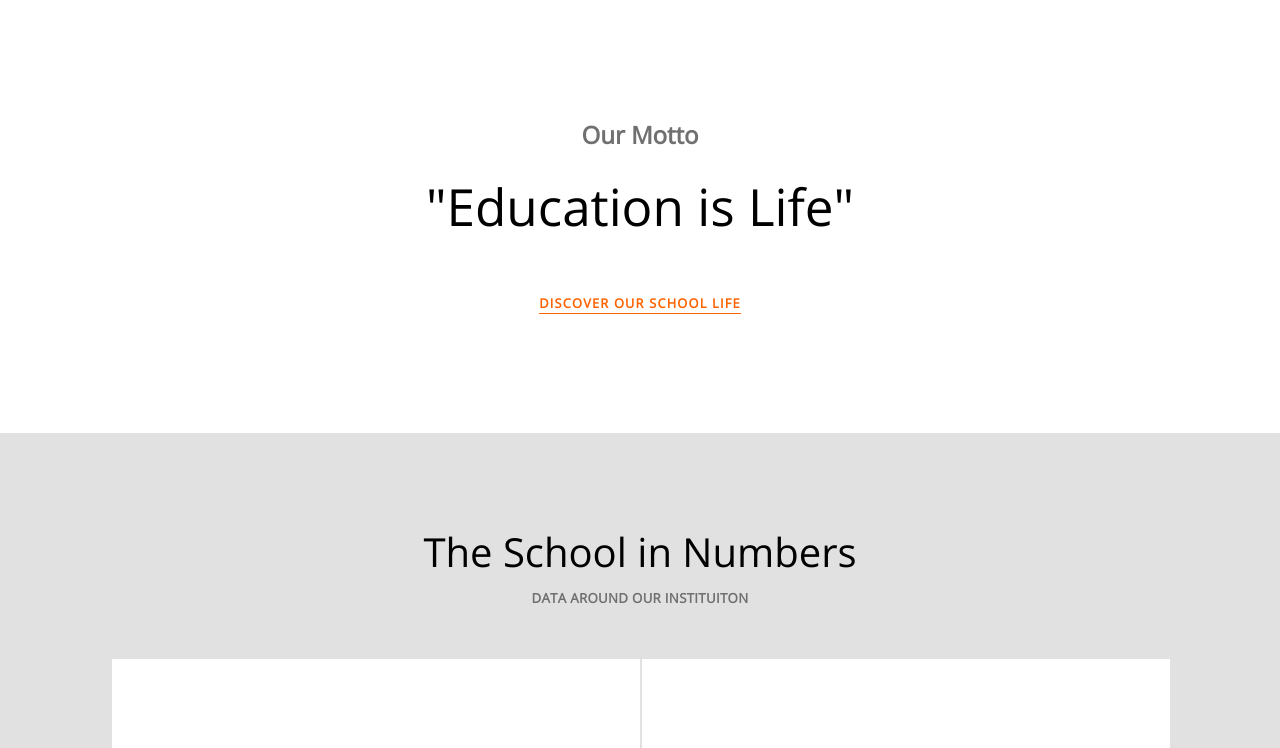
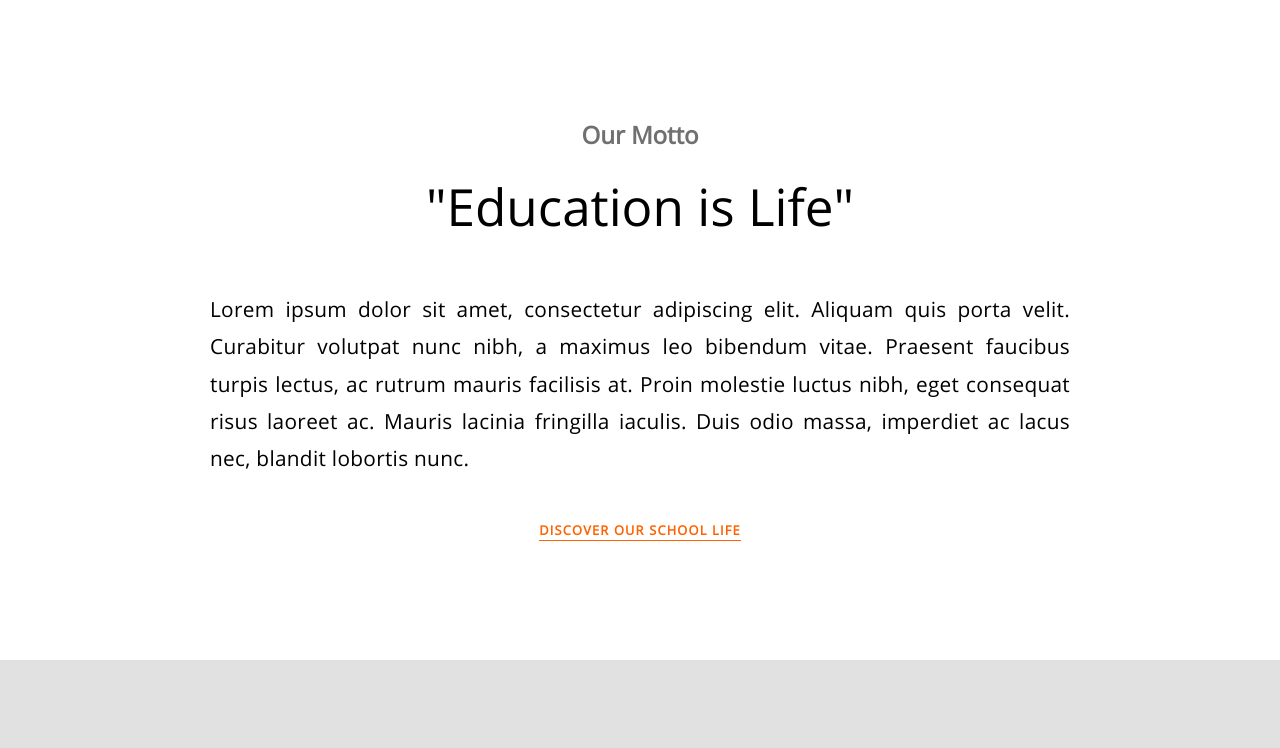
Before and after one commit to speedymh/Grace-School-2, a plain HTML site: page subsites/primary.html in a window 1280 px wide. Shown: the part 1302-2050 px from the top of the page. Drawn offline with Linux system fonts and the light colour scheme.

Commit message:
V2 von Primary, leicht verändert
copy text bei motto hinzugefügt

```diff
--- a/sass/_basic.sass
+++ b/sass/_basic.sass
@@ -53,6 +53,9 @@ a
   width: 1060px
   padding: 0 40px
   margin: 0 auto
+
+  &.small
+    max-width: 860px
 
 .more
   padding-bottom: 1px
@@ -190,7 +193,7 @@ a
     color: $dark
 
 .motto
-  margin: 120px 70px
+  margin: 120px auto
 
   text-align: center
 
@@ -201,6 +204,15 @@ a
     margin-top: 15px
     font-size: 3.2em
     margin-bottom: 50px
+
+  >h4
+    font-size: 1.3em
+    text-align: justify
+    font-weight: 400
+
+    margin-bottom: 40px
+
+    line-height: 1.8em
 
   >.more
     color: $primary
@@ -492,9 +504,6 @@ body
         font-size: 1.5em
         color: #acacac
 
-      &.small
-        width: 860px
-
     &.saturday
       background: white
       color: black
@@ -503,6 +512,7 @@ body
         >h3
           color: $dark
           text-align: justify
+          line-height: 1.8em
 
   footer
     background: $light
--- a/subsites/primary.html
+++ b/subsites/primary.html
@@ -45,9 +45,10 @@
 
     <section class="hero-image primary-foto"></section>
 
-    <section class="motto wrapper">
+    <section class="motto wrapper small">
       <h2>Our Motto</h2>
       <h3>"Education is Life"</h3>
+      <h4>Lorem ipsum dolor sit amet, consectetur adipiscing elit. Aliquam quis porta velit. Curabitur volutpat nunc nibh, a maximus leo bibendum vitae. Praesent faucibus turpis lectus, ac rutrum mauris facilisis at. Proin molestie luctus nibh, eget consequat risus laoreet ac. Mauris lacinia fringilla iaculis. Duis odio massa, imperdiet ac lacus nec, blandit lobortis nunc.</h3>
       <a href="/subsites/school-life.html" class="more">Discover our School Life</a>
     </section>
 
@@ -89,7 +90,7 @@
     <section class="headline-centered saturday">
       <div class="wrapper small">
         <h4>Education on Point</h4>
-        <h3>Lorem ipsum dolor sit amet, consectetur adipiscing elit. Aliquam quis porta velit. Curabitur volutpat nunc nibh, a maximus leo bibendum vitae. Praesent faucibus turpis lectus, ac rutrum mauris facilisis at. Proin molestie luctus nibh, eget consequat risus laoreet ac. Mauris lacinia fringilla iaculis. Duis odio massa, imperdiet ac lacus nec, blandit lobortis nunc.</h5>
+        <h3>Lorem ipsum dolor sit amet, consectetur adipiscing elit. Aliquam quis porta velit. Curabitur volutpat nunc nibh, a maximus leo bibendum vitae. Praesent faucibus turpis lectus, ac rutrum mauris facilisis at. Proin molestie luctus nibh, eget consequat risus laoreet ac. Mauris lacinia fringilla iaculis. Duis odio massa, imperdiet ac lacus nec, blandit lobortis nunc.</h3>
       </div>
     </section>
 
```
Also changed, not shown: style.css.
